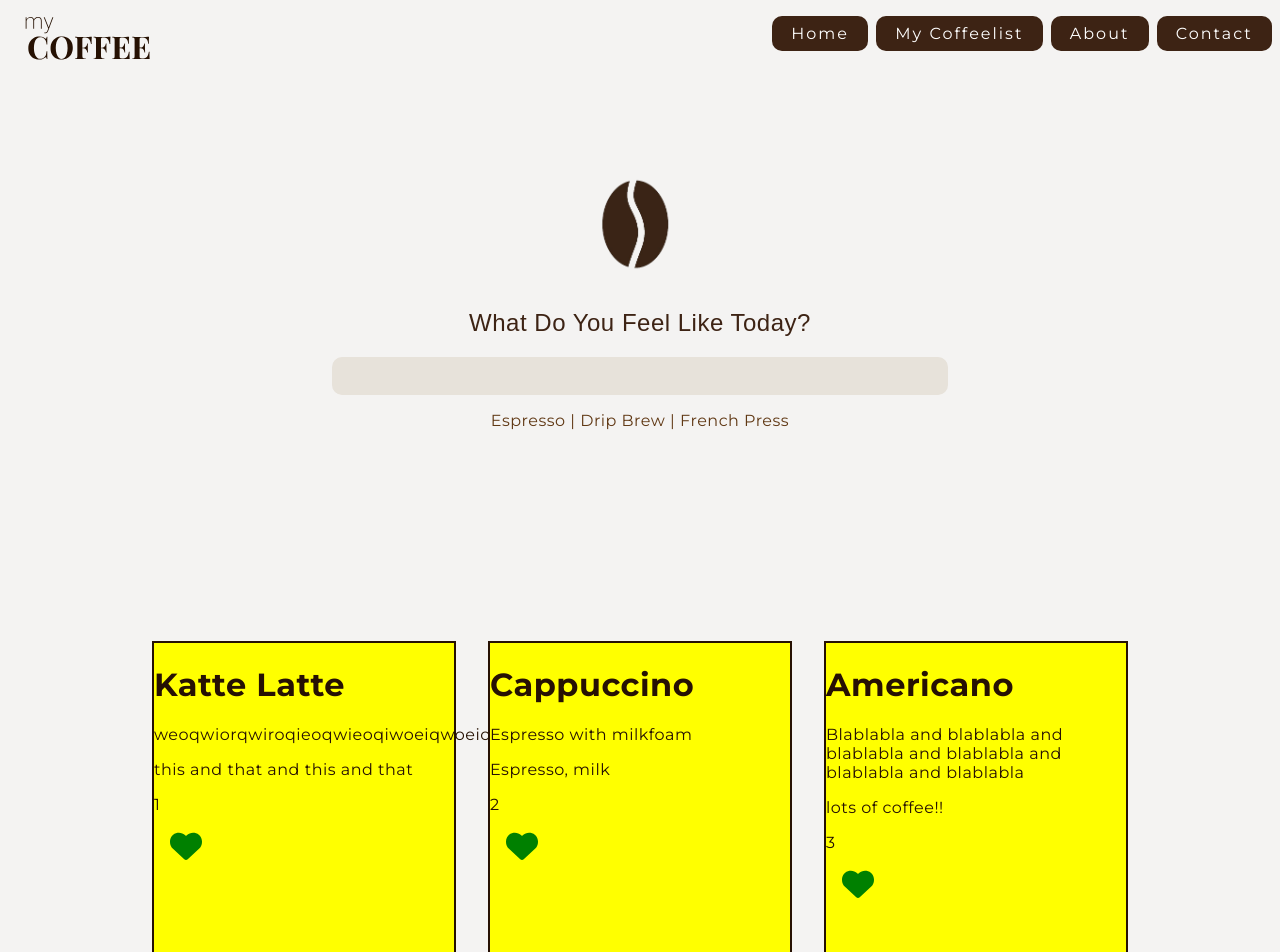
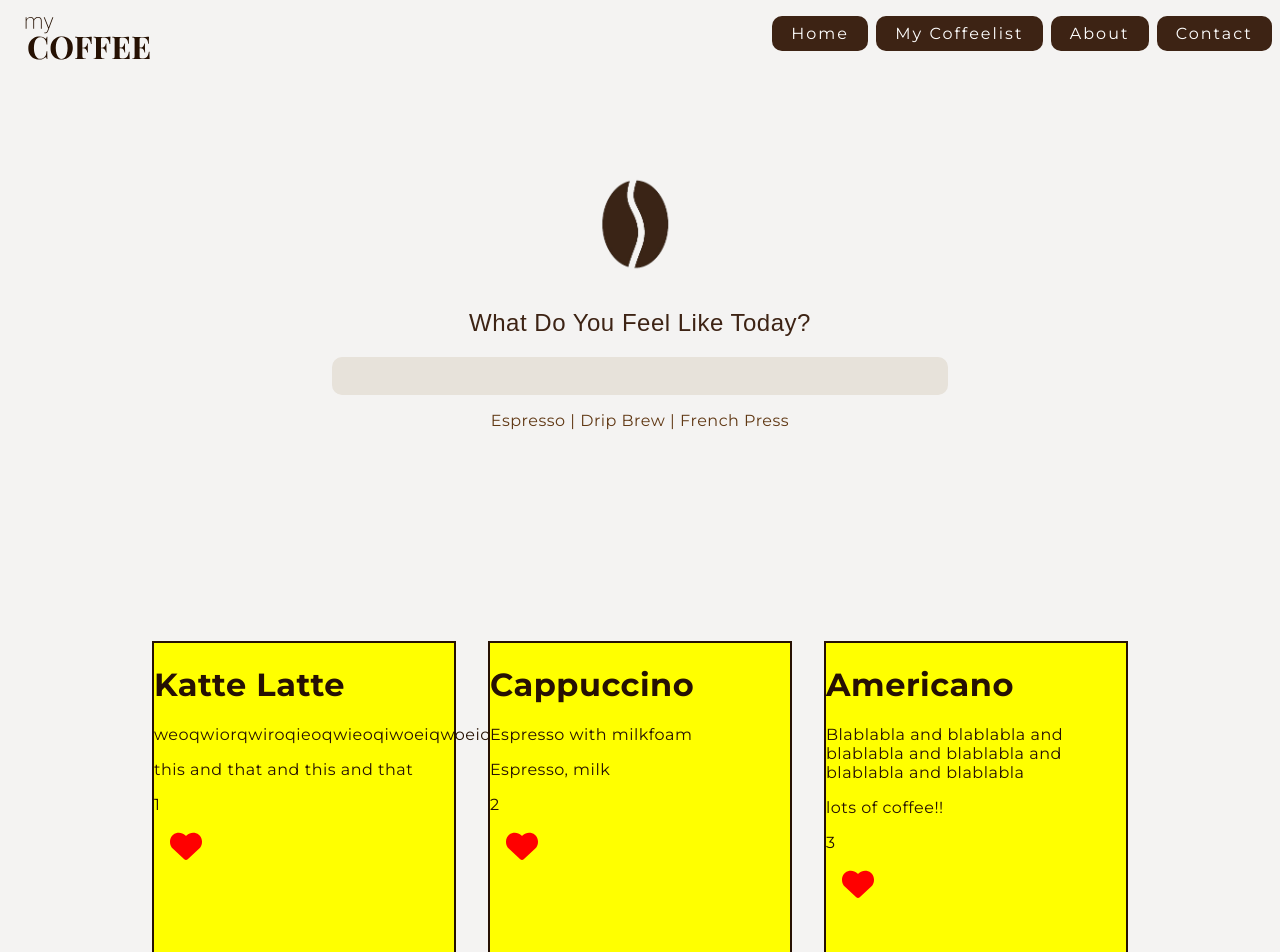
Before and after one commit to fiababiakandersson/mycoffee, a React (Create React App) app: page / in a window 1280 px wide. Shown: the top 952 px of the page. Built offline with nearby package versions, Linux system fonts and the light colour scheme.

Commit message:
Got in an extra icon of heart instead of using class name

```diff
--- a/src/components/HeartIcon.tsx
+++ b/src/components/HeartIcon.tsx
@@ -1,5 +1,6 @@
 import { FontAwesomeIcon } from "@fortawesome/react-fontawesome";
-import { faHeart } from "@fortawesome/free-solid-svg-icons";
+import { faHeart as faHeartSolid } from "@fortawesome/free-solid-svg-icons";
+import { faHeart as faHeartRegular } from "@fortawesome/free-regular-svg-icons";
 import { CSSProperties } from "react";
 
 interface Props {
@@ -12,8 +13,8 @@ function HeartIcon(props: Props) {
     <FontAwesomeIcon
       onClick={handleLike}
       //onClick={props.isLiked ? true : false}
-      icon={faHeart}
-      style={props.isLiked ? heartLikedStyle : heartStyle}
+      icon={props.isLiked ? faHeartRegular : faHeartSolid}
+      style={heartStyle}
     />
   );
 }
@@ -25,12 +26,6 @@ const handleLike = () => {
 const heartStyle: CSSProperties = {
   fontSize: "2rem",
   marginLeft: "1rem",
-  color: "green",
-};
-
-const heartLikedStyle: CSSProperties = {
-  fontSize: "2rem",
-  marginLeft: "1rem",
   color: "red",
 };
 
```
